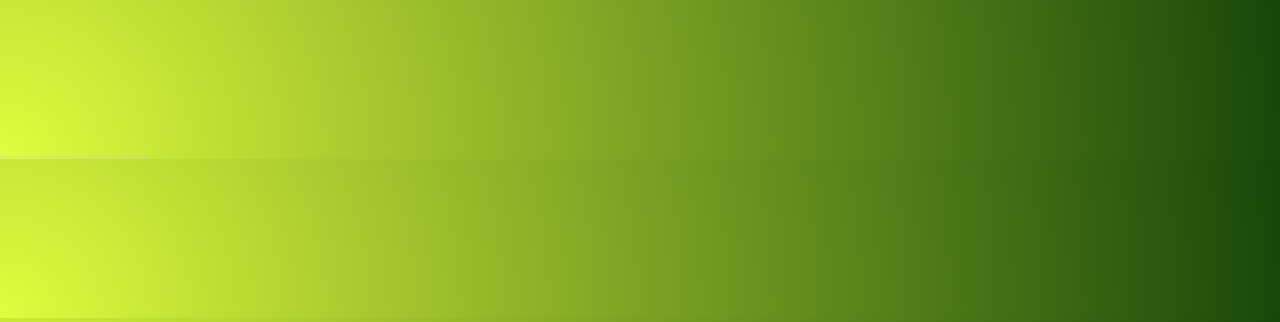
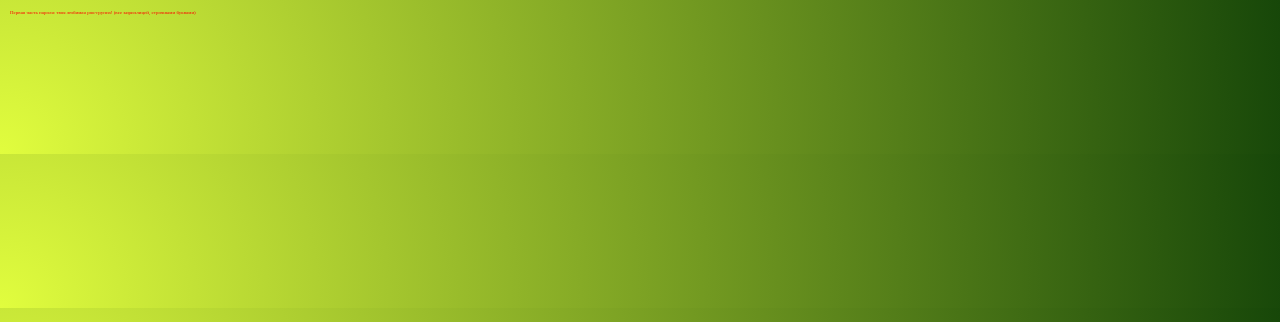
Before and after one commit to roman-petrov/gift, a plain HTML site: page index.html in a window 1280 px wide. Shown: the top 322 px of the page. Drawn offline with Linux system fonts and the light colour scheme.

Commit message:
Доработка

```diff
--- a/index.html
+++ b/index.html
@@ -15,7 +15,7 @@
       </div>
       <div>Используй символ "_" между первой и второй частю пароля.</div>
     </div>
-    <div style="color: lightgray; font-size: 4px">
+    <div class="hidden-message">
       Первая часть пароля: твоя любимая рок-группа! (все кириллицей, строчными
       буквами)
     </div>
--- a/style.css
+++ b/style.css
@@ -49,6 +49,14 @@ body {
   font-size: 60px;
 }
 
+.hidden-message {
+  position: fixed;
+  left: 10px;
+  top: 10px;
+  color: red;
+  font-size: 5px;
+}
+
 a {
   text-decoration: none;
 }
```
